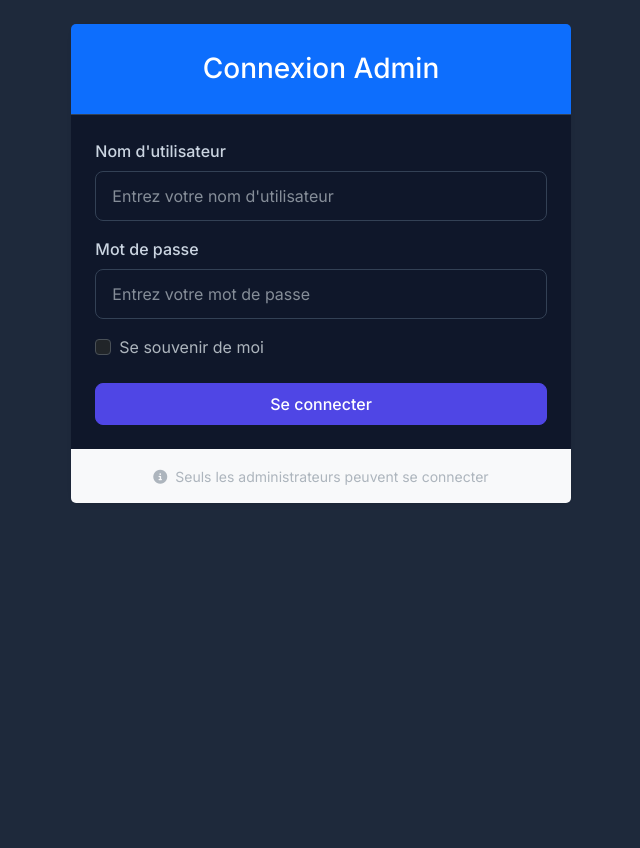
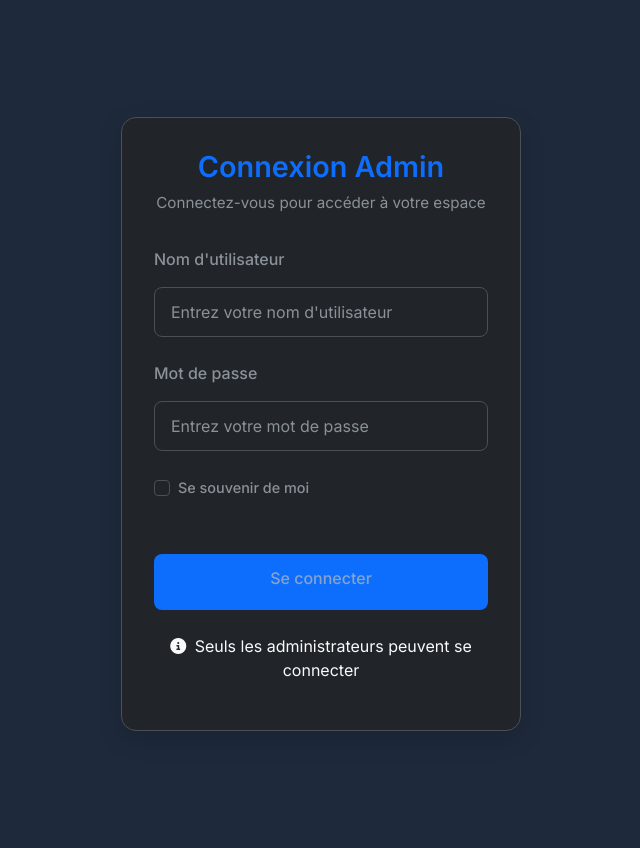
Before and after one commit to cedricarlos07/TelegramNotifier, a Flask app: page /login in a window 1280 px wide. Shown: the part 75-923 px from the top of the page, without its empty margins (319-959 px from the left). Before the commit the page ends 578 px from the top, so only its background shows below. Run offline with Flask 3, Linux system fonts and the light colour scheme; parts of the project's set-up code (start-up, migrations or seed data) failed here and were passed over.

Commit message:
Mise à jour du design des pages d'authentification avec un style moderne et cohérent

```diff
--- /dev/null
+++ b/static/css/auth.css
@@ -0,0 +1,186 @@
+/* Styles pour les pages d'authentification */
+
+.auth-container {
+    min-height: 100vh;
+    display: flex;
+    align-items: center;
+    justify-content: center;
+    background: linear-gradient(135deg, var(--bs-primary) 0%, var(--bs-primary-dark) 100%);
+    padding: 2rem;
+}
+
+.auth-card {
+    background: var(--bs-body-bg);
+    border-radius: 15px;
+    box-shadow: 0 8px 24px rgba(0, 0, 0, 0.15);
+    width: 100%;
+    max-width: 400px;
+    padding: 2rem;
+}
+
+.auth-header {
+    text-align: center;
+    margin-bottom: 2rem;
+}
+
+.auth-header h1 {
+    color: var(--bs-primary);
+    font-size: 1.8rem;
+    font-weight: 600;
+    margin-bottom: 0.5rem;
+}
+
+.auth-header p {
+    color: var(--bs-secondary-color);
+    font-size: 0.95rem;
+}
+
+.auth-form .form-group {
+    margin-bottom: 1.5rem;
+}
+
+.auth-form label {
+    color: var(--bs-secondary-color);
+    font-weight: 500;
+    margin-bottom: 0.5rem;
+}
+
+.auth-form .form-control {
+    border-radius: 8px;
+    padding: 0.75rem 1rem;
+    border: 1px solid var(--bs-border-color);
+    background: var(--bs-body-bg);
+    color: var(--bs-body-color);
+    transition: all 0.2s ease;
+}
+
+.auth-form .form-control:focus {
+    border-color: var(--bs-primary);
+    box-shadow: 0 0 0 0.2rem rgba(var(--bs-primary-rgb), 0.25);
+}
+
+.auth-form .btn-primary {
+    width: 100%;
+    padding: 0.75rem;
+    border-radius: 8px;
+    font-weight: 500;
+    margin-top: 1rem;
+    background: var(--bs-primary);
+    border: none;
+    transition: all 0.2s ease;
+}
+
+.auth-form .btn-primary:hover {
+    background: var(--bs-primary-dark);
+    transform: translateY(-1px);
+}
+
+.auth-links {
+    text-align: center;
+    margin-top: 1.5rem;
+}
+
+.auth-links a {
+    color: var(--bs-primary);
+    text-decoration: none;
+    font-size: 0.9rem;
+    transition: color 0.2s ease;
+}
+
+.auth-links a:hover {
+    color: var(--bs-primary-dark);
+}
+
+.auth-divider {
+    display: flex;
+    align-items: center;
+    text-align: center;
+    margin: 1.5rem 0;
+    color: var(--bs-secondary-color);
+}
+
+.auth-divider::before,
+.auth-divider::after {
+    content: '';
+    flex: 1;
+    border-bottom: 1px solid var(--bs-border-color);
+}
+
+.auth-divider span {
+    padding: 0 1rem;
+}
+
+/* Messages d'erreur */
+.alert {
+    border-radius: 8px;
+    padding: 1rem;
+    margin-bottom: 1.5rem;
+    border: none;
+    background: var(--bs-danger-bg-subtle);
+    color: var(--bs-danger);
+}
+
+.text-danger {
+    color: var(--bs-danger) !important;
+    font-size: 0.875rem;
+    margin-top: 0.25rem;
+}
+
+/* Form check styles */
+.form-check {
+    margin-top: 1rem;
+}
+
+.form-check-input {
+    margin-top: 0.3rem;
+}
+
+.form-check-label {
+    color: var(--bs-secondary-color);
+    font-size: 0.9rem;
+}
+
+/* Ajustements pour le mode sombre */
+[data-bs-theme="dark"] .auth-card {
+    background: var(--bs-dark);
+    border: 1px solid var(--bs-border-color);
+}
+
+[data-bs-theme="dark"] .auth-form .form-control {
+    background: var(--bs-dark);
+    border-color: var(--bs-border-color);
+    color: var(--bs-light);
+}
+
+[data-bs-theme="dark"] .auth-form .form-control:focus {
+    background: var(--bs-dark);
+    color: var(--bs-light);
+}
+
+[data-bs-theme="dark"] .form-check-label {
+    color: var(--bs-light);
+}
+
+[data-bs-theme="dark"] .alert {
+    background: var(--bs-danger-bg-subtle);
+    color: var(--bs-danger);
+}
+
+/* Ajustements responsifs */
+@media (max-width: 576px) {
+    .auth-container {
+        padding: 1rem;
+    }
+
+    .auth-card {
+        padding: 1.5rem;
+    }
+
+    .auth-header h1 {
+        font-size: 1.5rem;
+    }
+
+    .auth-form .btn-primary {
+        padding: 0.6rem;
+    }
+}
--- a/templates/layout.html
+++ b/templates/layout.html
@@ -30,6 +30,9 @@
     {% endif %}
     {% if request.endpoint == 'telegram-groups' %}
     <link rel="stylesheet" href="{{ url_for('static', filename='css/telegram_groups.css') }}">
+    {% endif %}
+    {% if request.endpoint in ['login', 'register'] %}
+    <link rel="stylesheet" href="{{ url_for('static', filename='css/auth.css') }}">
     {% endif %}
 </head>
 <body>
--- a/templates/login.html
+++ b/templates/login.html
@@ -1,46 +1,51 @@
 {% extends "layout.html" %}
 
 {% block content %}
-<div class="row justify-content-center">
-    <div class="col-lg-5 col-md-7">
-        <div class="card shadow-sm border-0 rounded-lg">
-            <div class="card-header bg-primary text-white">
-                <h3 class="text-center font-weight-light my-2">Connexion Admin</h3>
+<div class="auth-container">
+    <div class="auth-card">
+        <div class="auth-header">
+            <h1>Connexion Admin</h1>
+            <p>Connectez-vous pour accéder à votre espace</p>
         </div>
-            <div class="card-body p-4">
-                <form method="post" action="{{ url_for('login') }}">
+
+        {% with messages = get_flashed_messages(with_categories=true) %}
+            {% if messages %}
+                {% for category, message in messages %}
+                    <div class="alert alert-{{ category }}">{{ message }}</div>
+                {% endfor %}
+            {% endif %}
+        {% endwith %}
+
+        <form method="post" action="{{ url_for('login') }}" class="auth-form">
             {{ form.hidden_tag() }}
-                    <div class="mb-3">
+            <div class="form-group">
                 <label for="username" class="form-label">{{ form.username.label }}</label>
                 {{ form.username(class="form-control", id="username", placeholder="Entrez votre nom d'utilisateur") }}
                 {% for error in form.username.errors %}
                     <div class="text-danger small">{{ error }}</div>
                 {% endfor %}
             </div>
-                    <div class="mb-3">
+
+            <div class="form-group">
                 <label for="password" class="form-label">{{ form.password.label }}</label>
                 {{ form.password(class="form-control", id="password", placeholder="Entrez votre mot de passe") }}
                 {% for error in form.password.errors %}
                     <div class="text-danger small">{{ error }}</div>
                 {% endfor %}
             </div>
-                    <div class="mb-3 form-check">
+
+            <div class="form-group form-check">
                 {{ form.remember_me(class="form-check-input", id="remember_me") }}
                 <label class="form-check-label" for="remember_me">
                     {{ form.remember_me.label }}
                 </label>
             </div>
-                    <div class="d-grid gap-2 mt-4">
-                        {{ form.submit(class="btn btn-primary") }}
-                    </div>
+
+            <button type="submit" class="btn btn-primary">{{ form.submit.label }}</button>
         </form>
-            </div>
-            <div class="card-footer text-center py-3 bg-light">
-                <div class="small">
-                    <i class="fas fa-info-circle me-1"></i>
-                    Seuls les administrateurs peuvent se connecter
-                </div>
-            </div>
+
+        <div class="auth-links">
+            <p><i class="fas fa-info-circle me-1"></i> Seuls les administrateurs peuvent se connecter</p>
         </div>
     </div>
 </div>
```
Also changed, not shown: templates/register.html (added, +48 -0 lines). Lines whose indentation alone changed are shown as unchanged.
